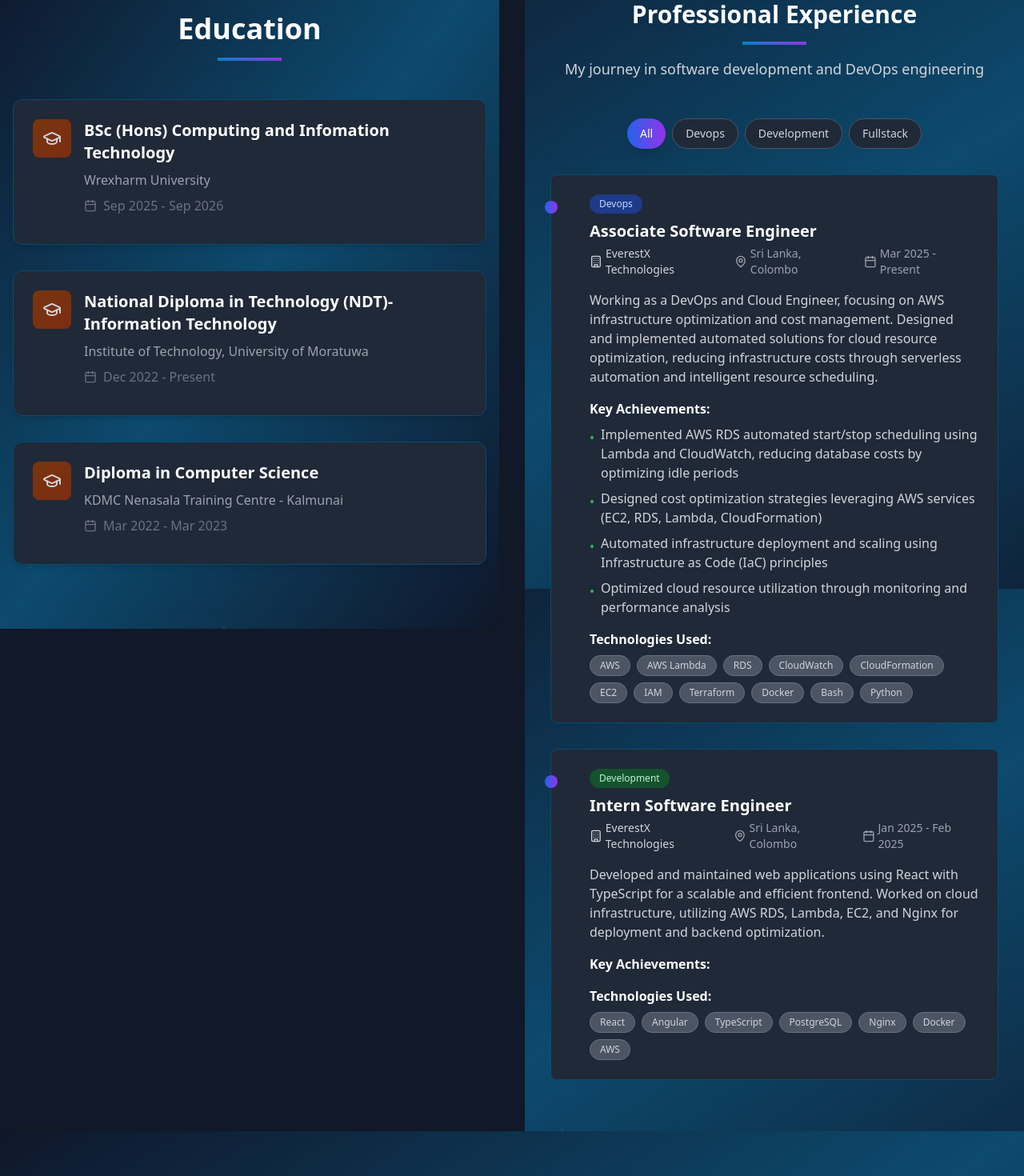
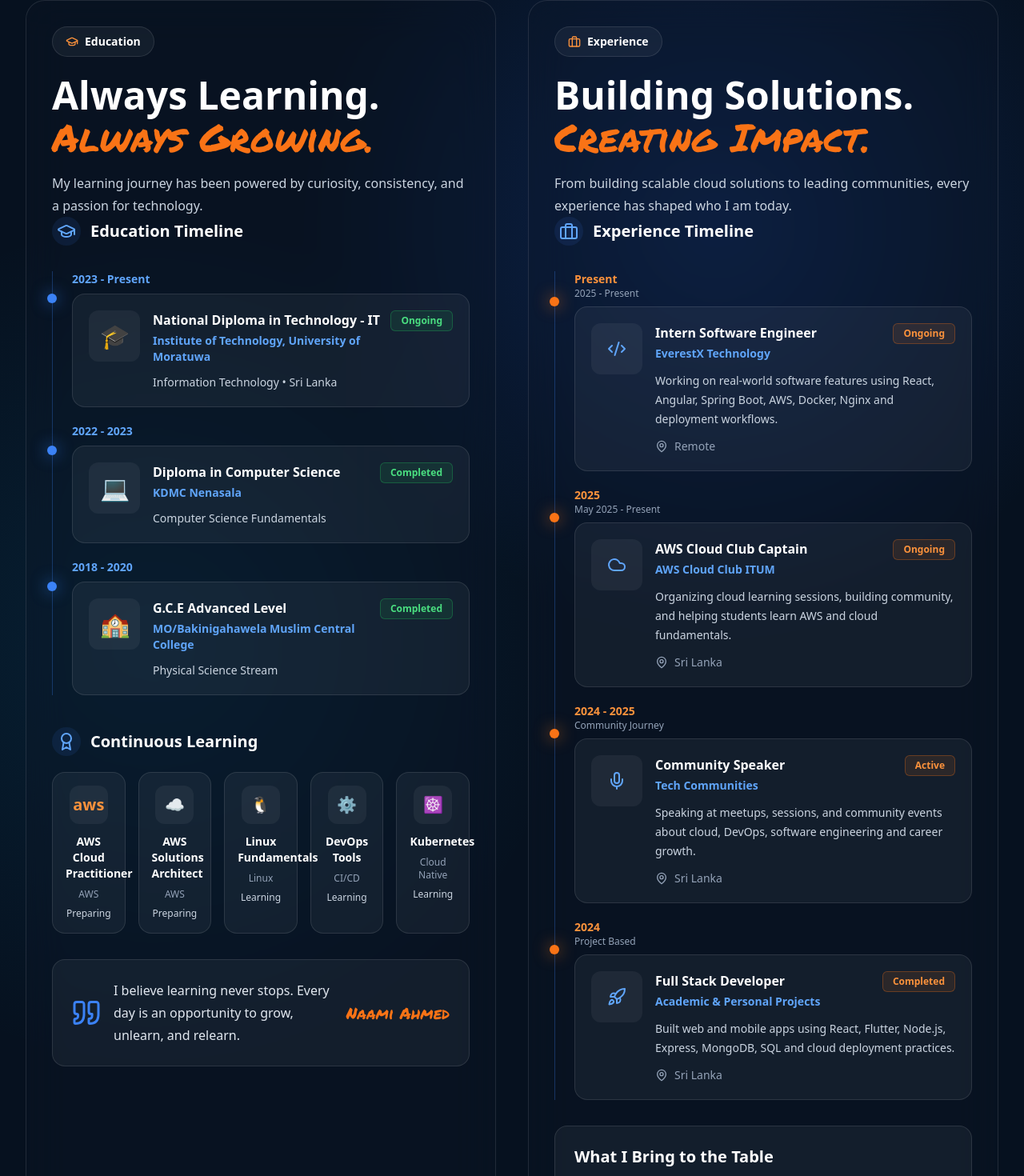
Before and after one commit to naamiahmed/Naami-Portfolio, a React (Vite) app in the folder project/: page / in a window 1280 px wide. Shown: the part 1540-3010 px from the top of the page at 80% size. Built offline with nearby package versions, Linux system fonts and the light colour scheme.

Commit message:
feat: update layout and structure of Experience and Education sections with new components and styling

```diff
--- a/project/index.html
+++ b/project/index.html
@@ -27,6 +27,10 @@
   href="https://fonts.googleapis.com/css2?family=Permanent+Marker&display=swap"
   rel="stylesheet"
 />
+<link
+  href="https://fonts.googleapis.com/css2?family=Permanent+Marker&display=swap"
+  rel="stylesheet"
+/>
     <!-- Open Graph / Facebook -->
     <meta property="og:type" content="website" />
     <meta property="og:title" content="Naami Ahmed - Full-Stack & DevOps Enthusiast" />
--- a/project/src/App.tsx
+++ b/project/src/App.tsx
@@ -5,7 +5,7 @@
 import Navbar from './components/Navbar';
 import Hero from './components/Hero';
 import About from './components/About';
-import Education from './components/Education';
+// import Education from './components/Education';
 import Experience from './components/Experience';
 import Services from './components/Services';
 import Certificates from './components/Certificates';
@@ -60,14 +60,14 @@
         <Hero />
         <About />
 
-        <div className="grid grid-cols-1 xl:grid-cols-2 gap-8 px-4 xl:px-0">
-          <div className="animate-fade-in-left">
-            <Education />
-          </div>
-          <div className="animate-fade-in-right">
+        {/* <div className="grid grid-cols-1 xl:grid-cols-2 gap-8 px-4 xl:px-0"> */}
+          {/* <div className="animate-fade-in-left"> */}
+            {/* <Education /> */}
+          {/* </div> */}
+          {/* <div className="animate-fade-in-right"> */}
             <Experience />
-          </div>
-        </div>
+          {/* </div> */}
+        {/* </div> */}
 
         <Services />
 
--- a/project/src/components/Experience.tsx
+++ b/project/src/components/Experience.tsx
@@ -1,172 +1,371 @@
-import React, { useState } from 'react';
-import type { Experience as ExperienceType } from '../types';
-import { experience } from '../data/portfolio';
-import { useTheme } from '../contexts/ThemeContext';
-import { MapPin, Calendar, Building } from 'lucide-react';
+import React from "react";
+import {
+  GraduationCap,
+  Briefcase,
+  MapPin,
+  Code2,
+  Cloud,
+  Users,
+  Mic,
+  Rocket,
+  Quote,
+  Award,
+  // CheckCircle,
+} from "lucide-react";
 
-const Experience: React.FC = () => {
-  const { isDark } = useTheme();
-  const [activeFilter, setActiveFilter] = useState<string>('all');
+const EducationExperience: React.FC = () => {
+  return (
+    <section className="relative overflow-hidden bg-[#06111f] px-4 py-16 text-white sm:px-6 lg:px-8">
+      {/* Background */}
+      <div className="pointer-events-none absolute inset-0 bg-[radial-gradient(circle_at_70%_18%,rgba(37,99,235,0.22),transparent_28%),radial-gradient(circle_at_15%_45%,rgba(14,165,233,0.10),transparent_35%)]" />
 
-  const categories = ['all', 'devops', 'development', 'fullstack'];
+      <div className="relative z-10 mx-auto grid max-w-7xl grid-cols-1 gap-10 xl:grid-cols-2">
+        {/* Education Page */}
+        <div className="rounded-3xl border border-white/10 bg-slate-900/30 p-5 backdrop-blur-xl sm:p-8">
+          <HeroTitle
+            badgeIcon={<GraduationCap className="h-4 w-4" />}
+            badge="Education"
+            title="Always Learning."
+            marker="Always Growing."
+            desc="My learning journey has been powered by curiosity, consistency, and a passion for technology."
+          />
 
-  const filteredExperience = activeFilter === 'all'
-    ? experience
-    : experience.filter(exp => exp.categories.includes(activeFilter as 'devops' | 'development' | 'fullstack'));
+          {/* <ImageBox glowColor="blue" /> */}
 
-  const getCategoryColor = (category: string) => {
-    const colors = {
-      devops: 'bg-blue-100 text-blue-800 dark:bg-blue-900 dark:text-blue-200',
-      development: 'bg-green-100 text-green-800 dark:bg-green-900 dark:text-green-200',
-      fullstack: 'bg-purple-100 text-purple-800 dark:bg-purple-900 dark:text-purple-200'
-    };
-    return colors[category as keyof typeof colors] || 'bg-gray-100 text-gray-800 dark:bg-gray-700 dark:text-gray-200';
-  };
+          <SectionTitle icon={<GraduationCap />} title="Education Timeline" />
 
-  return (
-    <section id="experience" className="py-16 relative bg-blue-gradient overflow-hidden">
-      {/* Floating Particles */}
-      {[...Array(5)].map((_, i) => (
-        <div
-          key={i}
-          className={`particle particle-${i + 1}`}
-          style={{
-            left: `${Math.random() * 100}%`,
-            animationDelay: `${i * 1.5}s`
-          }}
-        ></div>
-      ))}
+          <div className="relative mt-8 space-y-5 border-l border-blue-500/30 pl-6">
+            <TimelineItem
+              year="2023 - Present"
+              logo="🎓"
+              title="National Diploma in Technology - IT"
+              institute="Institute of Technology, University of Moratuwa"
+              meta="Information Technology • Sri Lanka"
+              status="Ongoing"
+            />
 
-      {/* Grid Pattern Overlay */}
-      <div className="absolute inset-0 grid-pattern -z-30 opacity-40 dark:opacity-20"></div>
+            <TimelineItem
+              year="2022 - 2023"
+              logo="💻"
+              title="Diploma in Computer Science"
+              institute="KDMC Nenasala"
+              meta="Computer Science Fundamentals"
+              status="Completed"
+            />
 
-      <div className="max-w-6xl mx-auto px-4 sm:px-6 lg:px-8 relative z-10">
-        <div className="text-center mb-12">
-          <h2 className="text-3xl font-bold mb-4 text-gray-900 dark:text-white">
-            Professional Experience
-          </h2>
-          <div className="w-20 h-1 bg-gradient-to-r from-sky-600 to-purple-600 mx-auto mb-4"></div>
-          <p className="text-lg text-gray-600 dark:text-gray-300">
-            My journey in software development and DevOps engineering
-          </p>
+            <TimelineItem
+              year="2018 - 2020"
+              logo="🏫"
+              title="G.C.E Advanced Level"
+              institute="MO/Bakinigahawela Muslim Central College"
+              meta="Physical Science Stream"
+              status="Completed"
+            />
           </div>
 
-        {/* Filter Buttons */}
-        <div className="flex flex-wrap justify-center gap-2 mb-8">
-          {categories.map((category) => (
-            <button
-              key={category}
-              onClick={() => setActiveFilter(category)}
-              className={`px-4 py-2 rounded-full text-sm font-medium transition-all duration-200 ${
-                activeFilter === category
-                  ? 'bg-gradient-to-r from-blue-600 to-purple-600 text-white shadow-lg hover:shadow-xl'
-                  : 'bg-white dark:bg-gray-800 text-gray-700 dark:text-gray-300 hover:border-blue-400 dark:hover:border-purple-400 border border-gray-300 dark:border-gray-600'
-              }`}
+          <SectionTitle icon={<Award />} title="Continuous Learning" className="mt-10" />
+
+          <div className="mt-5 grid grid-cols-2 gap-4 sm:grid-cols-3 lg:grid-cols-5">
+            {[
+              ["aws", "AWS Cloud Practitioner", "AWS", "Preparing"],
+              ["☁️", "AWS Solutions Architect", "AWS", "Preparing"],
+              ["🐧", "Linux Fundamentals", "Linux", "Learning"],
+              ["⚙️", "DevOps Tools", "CI/CD", "Learning"],
+              ["☸️", "Kubernetes", "Cloud Native", "Learning"],
+            ].map(([logo, title, org, year]) => (
+              <div
+                key={title}
+                className="rounded-2xl border border-white/10 bg-white/5 p-4 text-center"
               >
-              {category.charAt(0).toUpperCase() + category.slice(1)}
-            </button>
-          ))}
+                <div className="mx-auto mb-3 grid h-12 w-12 place-items-center rounded-xl bg-white/5 text-xl font-bold text-orange-400">
+                  {logo}
                 </div>
-
-        {/* Experience Timeline */}
-        <div className="space-y-8">
-          {filteredExperience.map((exp, index) => (
-            <div
-              key={exp.id}
-              className="relative rounded-lg p-6 transition-all duration-300 hover:shadow-xl bg-white dark:bg-gray-800 border border-blue-200 dark:border-sky-900 hover:border-blue-400 dark:hover:border-sky-700"
-            >
-              {/* Timeline indicator */}
-              <div className="absolute left-0 top-8 w-4 h-4 bg-gradient-to-r from-blue-600 to-purple-600 rounded-full transform -translate-x-2"></div>
-
-              <div className="ml-6">
-                {/* Header */}
-                <div className="flex flex-col lg:flex-row lg:items-start lg:justify-between mb-4">
-                  <div className="flex-1">
-                    <div className="flex items-center gap-2 mb-2">
-                        <span className={`px-3 py-1 rounded-full text-xs font-medium ${getCategoryColor(exp.categories[0])}`}>
-                        {exp.categories[0].charAt(0).toUpperCase() + exp.categories[0].slice(1)}
-                      </span>
-                    </div>
-
-                    <h3 className="text-xl font-semibold mb-1 text-gray-900 dark:text-white">
-                      {exp.position}
-                    </h3>
-
-                    <div className="flex flex-col sm:flex-row sm:items-center gap-2 sm:gap-4 text-sm">
-                      <div className={`flex items-center gap-1 ${isDark ? 'text-gray-300' : 'text-gray-600'}`}>
-                        <Building className="w-4 h-4" />
-                        <span className="font-medium">{exp.company}</span>
-                      </div>
-                      <div className={`flex items-center gap-1 ${isDark ? 'text-gray-400' : 'text-gray-500'}`}>
-                        <MapPin className="w-4 h-4" />
-                        <span>{exp.location}</span>
-                      </div>
-                      <div className={`flex items-center gap-1 ${isDark ? 'text-gray-400' : 'text-gray-500'}`}>
-                        <Calendar className="w-4 h-4" />
-                        <span>{exp.duration}</span>
-                      </div>
-                    </div>
-                  </div>
-                </div>
-
-                {/* Description */}
-                <p className={`text-base mb-4 ${isDark ? 'text-gray-300' : 'text-gray-600'}`}>
-                  {exp.description}
-                </p>
-
-                {/* Achievements */}
-                <div className="mb-4">
-                  <h4 className={`font-semibold mb-2 ${isDark ? 'text-white' : 'text-gray-900'}`}>
-                    Key Achievements:
-                  </h4>
-                  <ul className="space-y-2">
-                    {exp.achievements.map((achievement, idx) => (
-                      <li
-                        key={idx}
-                        className={`flex items-start ${isDark ? 'text-gray-300' : 'text-gray-600'}`}
-                      >
-                        <span className="text-green-500 mr-2 mt-1">•</span>
-                        <span>{achievement}</span>
-                      </li>
-                    ))}
-                  </ul>
-                </div>
-
-                {/* Technologies */}
-                <div>
-                  <h4 className={`font-semibold mb-2 ${isDark ? 'text-white' : 'text-gray-900'}`}>
-                    Technologies Used:
-                  </h4>
-                  <div className="flex flex-wrap gap-2">
-                    {exp.technologies.map((tech, idx) => (
-                      <span
-                        key={idx}
-                        className={`px-3 py-1 rounded-full text-xs font-medium ${
-                          isDark
-                            ? 'bg-gray-600 text-gray-300 border border-gray-500'
-                            : 'bg-gray-100 text-gray-700 border border-gray-300'
-                        }`}
-                      >
-                        {tech}
-                      </span>
-                    ))}
-                  </div>
-                </div>
-              </div>
+                <h4 className="text-sm font-bold">{title}</h4>
+                <p className="mt-2 text-xs text-slate-400">{org}</p>
+                <p className="mt-2 text-xs text-slate-300">{year}</p>
               </div>
             ))}
           </div>
 
-        {filteredExperience.length === 0 && (
-          <div className="text-center py-12">
-            <p className={`text-lg ${isDark ? 'text-gray-400' : 'text-gray-500'}`}>
-              No experience found for the selected category.
-            </p>
+          <QuoteBox text="I believe learning never stops. Every day is an opportunity to grow, unlearn, and relearn." />
         </div>
-        )}
+
+        {/* Experience Page */}
+        <div className="rounded-3xl border border-white/10 bg-slate-900/30 p-5 backdrop-blur-xl sm:p-8">
+          <HeroTitle
+            badgeIcon={<Briefcase className="h-4 w-4" />}
+            badge="Experience"
+            title="Building Solutions."
+            marker="Creating Impact."
+            desc="From building scalable cloud solutions to leading communities, every experience has shaped who I am today."
+          />
+
+          {/* <ImageBox glowColor="orange" /> */}
+
+          <SectionTitle icon={<Briefcase />} title="Experience Timeline" />
+
+          <div className="relative mt-8 space-y-5 border-l border-blue-500/30 pl-6">
+            <ExperienceItem
+              year="Present"
+              duration="2025 - Present"
+              icon={<Code2 />}
+              title="Intern Software Engineer"
+              company="EverestX Technology"
+              desc="Working on real-world software features using React, Angular, Spring Boot, AWS, Docker, Nginx and deployment workflows."
+              status="Ongoing"
+              location="Remote"
+            />
+
+            <ExperienceItem
+              year="2025"
+              duration="May 2025 - Present"
+              icon={<Cloud />}
+              title="AWS Cloud Club Captain"
+              company="AWS Cloud Club ITUM"
+              desc="Organizing cloud learning sessions, building community, and helping students learn AWS and cloud fundamentals."
+              status="Ongoing"
+              location="Sri Lanka"
+            />
+
+            <ExperienceItem
+              year="2024 - 2025"
+              duration="Community Journey"
+              icon={<Mic />}
+              title="Community Speaker"
+              company="Tech Communities"
+              desc="Speaking at meetups, sessions, and community events about cloud, DevOps, software engineering and career growth."
+              status="Active"
+              location="Sri Lanka"
+            />
+
+            <ExperienceItem
+              year="2024"
+              duration="Project Based"
+              icon={<Rocket />}
+              title="Full Stack Developer"
+              company="Academic & Personal Projects"
+              desc="Built web and mobile apps using React, Flutter, Node.js, Express, MongoDB, SQL and cloud deployment practices."
+              status="Completed"
+              location="Sri Lanka"
+            />
+          </div>
+
+          <div className="mt-8 rounded-2xl border border-white/10 bg-white/5 p-6">
+            <h3 className="mb-5 text-xl font-black">What I Bring to the Table</h3>
+
+            <div className="grid grid-cols-2 gap-5 text-center sm:grid-cols-5">
+              <Stat icon={<Rocket />} value="1+" label="Years Experience" />
+              <Stat icon={<Code2 />} value="10+" label="Projects Delivered" />
+              <Stat icon={<Cloud />} value="20+" label="Technologies Used" />
+              <Stat icon={<Users />} value="1K+" label="People Impacted" />
+              <Stat icon={<Mic />} value="10+" label="Community Sessions" />
+            </div>
+          </div>
+
+          <QuoteBox text="Experience is not just about the time you put in, but the impact you create along the way." />
+        </div>
       </div>
     </section>
   );
 };
 
-export default Experience;
+const HeroTitle = ({
+  badgeIcon,
+  badge,
+  title,
+  marker,
+  desc,
+}: {
+  badgeIcon: React.ReactNode;
+  badge: string;
+  title: string;
+  marker: string;
+  desc: string;
+}) => (
+  <div>
+    <div className="inline-flex items-center gap-2 rounded-full border border-white/10 bg-white/5 px-4 py-2 text-sm font-bold">
+      <span className="text-orange-400">{badgeIcon}</span>
+      {badge}
+    </div>
+
+    <h2 className="mt-6 text-4xl font-black leading-tight sm:text-5xl">
+      {title}
+    </h2>
+
+    <h3
+      className="mt-1 text-4xl text-orange-500 sm:text-5xl"
+      style={{ fontFamily: "'Permanent Marker', cursive" }}
+    >
+      {marker}
+    </h3>
+
+    <p className="mt-5 max-w-xl leading-7 text-slate-300">{desc}</p>
+  </div>
+);
+
+// const ImageBox = ({ glowColor }: { glowColor: "blue" | "orange" }) => (
+//   <div className="relative mt-6 flex h-72 justify-center overflow-hidden sm:h-80">
+//     <div
+//       className={`absolute top-8 h-64 w-64 rounded-full border ${
+//         glowColor === "blue"
+//           ? "border-blue-500/30 bg-blue-500/10"
+//           : "border-orange-500/30 bg-orange-500/10"
+//       } blur-sm`}
+//     />
+//     <img
+//       src="/assets/naami-removebg01.png"
+//       alt="Naami Ahmed"
+//       className="relative z-10 h-full object-contain drop-shadow-[0_25px_60px_rgba(37,99,235,0.35)]"
+//     />
+//   </div>
+// );
+
+const SectionTitle = ({
+  icon,
+  title,
+  className = "",
+}: {
+  icon: React.ReactNode;
+  title: string;
+  className?: string;
+}) => (
+  <div className={`flex items-center gap-3 ${className}`}>
+    <div className="grid h-9 w-9 place-items-center rounded-full bg-blue-500/10 text-blue-400">
+      {icon}
+    </div>
+    <h3 className="text-xl font-black">{title}</h3>
+  </div>
+);
+
+const TimelineItem = ({
+  year,
+  logo,
+  title,
+  institute,
+  meta,
+  status,
+}: {
+  year: string;
+  logo: string;
+  title: string;
+  institute: string;
+  meta: string;
+  status: string;
+}) => (
+  <div className="relative">
+    <span className="absolute -left-[31px] top-7 h-3 w-3 rounded-full bg-blue-500 shadow-[0_0_20px_rgba(59,130,246,0.8)]" />
+
+    <div className="mb-2 text-sm font-bold text-blue-400">{year}</div>
+
+    <div className="rounded-2xl border border-white/10 bg-white/5 p-5">
+      <div className="flex gap-4">
+        <div className="grid h-16 w-16 shrink-0 place-items-center rounded-xl bg-white/5 text-3xl">
+          {logo}
+        </div>
+
+        <div className="flex-1">
+          <div className="flex flex-col justify-between gap-2 sm:flex-row">
+            <div>
+              <h4 className="font-black">{title}</h4>
+              <p className="mt-1 text-sm font-semibold text-blue-400">{institute}</p>
+            </div>
+
+            <span className="h-fit rounded-md border border-green-500/30 bg-green-500/10 px-3 py-1 text-xs font-bold text-green-400">
+              {status}
+            </span>
+          </div>
+
+          <p className="mt-3 text-sm text-slate-300">{meta}</p>
+        </div>
+      </div>
+    </div>
+  </div>
+);
+
+const ExperienceItem = ({
+  year,
+  duration,
+  icon,
+  title,
+  company,
+  desc,
+  status,
+  location,
+}: {
+  year: string;
+  duration: string;
+  icon: React.ReactNode;
+  title: string;
+  company: string;
+  desc: string;
+  status: string;
+  location: string;
+}) => (
+  <div className="relative">
+    <span className="absolute -left-[31px] top-8 h-3 w-3 rounded-full bg-orange-500 shadow-[0_0_20px_rgba(249,115,22,0.8)]" />
+
+    <div className="mb-2">
+      <p className="text-sm font-black text-orange-400">{year}</p>
+      <p className="text-xs text-slate-400">{duration}</p>
+    </div>
+
+    <div className="rounded-2xl border border-white/10 bg-white/5 p-5">
+      <div className="flex gap-4">
+        <div className="grid h-16 w-16 shrink-0 place-items-center rounded-xl bg-white/5 text-blue-400">
+          {icon}
+        </div>
+
+        <div className="flex-1">
+          <div className="flex flex-col justify-between gap-2 sm:flex-row">
+            <div>
+              <h4 className="font-black">{title}</h4>
+              <p className="mt-1 text-sm font-semibold text-blue-400">{company}</p>
+            </div>
+
+            <span className="h-fit rounded-md border border-orange-500/30 bg-orange-500/10 px-3 py-1 text-xs font-bold text-orange-400">
+              {status}
+            </span>
+          </div>
+
+          <p className="mt-3 text-sm leading-6 text-slate-300">{desc}</p>
+
+          <div className="mt-3 flex items-center gap-2 text-sm text-slate-400">
+            <MapPin className="h-4 w-4" />
+            {location}
+          </div>
+        </div>
+      </div>
+    </div>
+  </div>
+);
+
+const Stat = ({
+  icon,
+  value,
+  label,
+}: {
+  icon: React.ReactNode;
+  value: string;
+  label: string;
+}) => (
+  <div>
+    <div className="mx-auto mb-2 text-blue-400">{icon}</div>
+    <h4 className="text-2xl font-black">{value}</h4>
+    <p className="text-xs text-slate-400">{label}</p>
+  </div>
+);
+
+const QuoteBox = ({ text }: { text: string }) => (
+  <div className="mt-8 flex flex-col gap-4 rounded-2xl border border-white/10 bg-white/5 p-6 sm:flex-row sm:items-center sm:justify-between">
+    <Quote className="h-9 w-9 shrink-0 text-blue-500" />
+    <p className="flex-1 leading-7 text-slate-200">{text}</p>
+    <span
+      className="text-xl text-orange-500"
+      style={{ fontFamily: "'Permanent Marker', cursive" }}
+    >
+      Naami Ahmed
+    </span>
+  </div>
+);
+
+export default EducationExperience;
```
Lines whose indentation alone changed are shown as unchanged.
